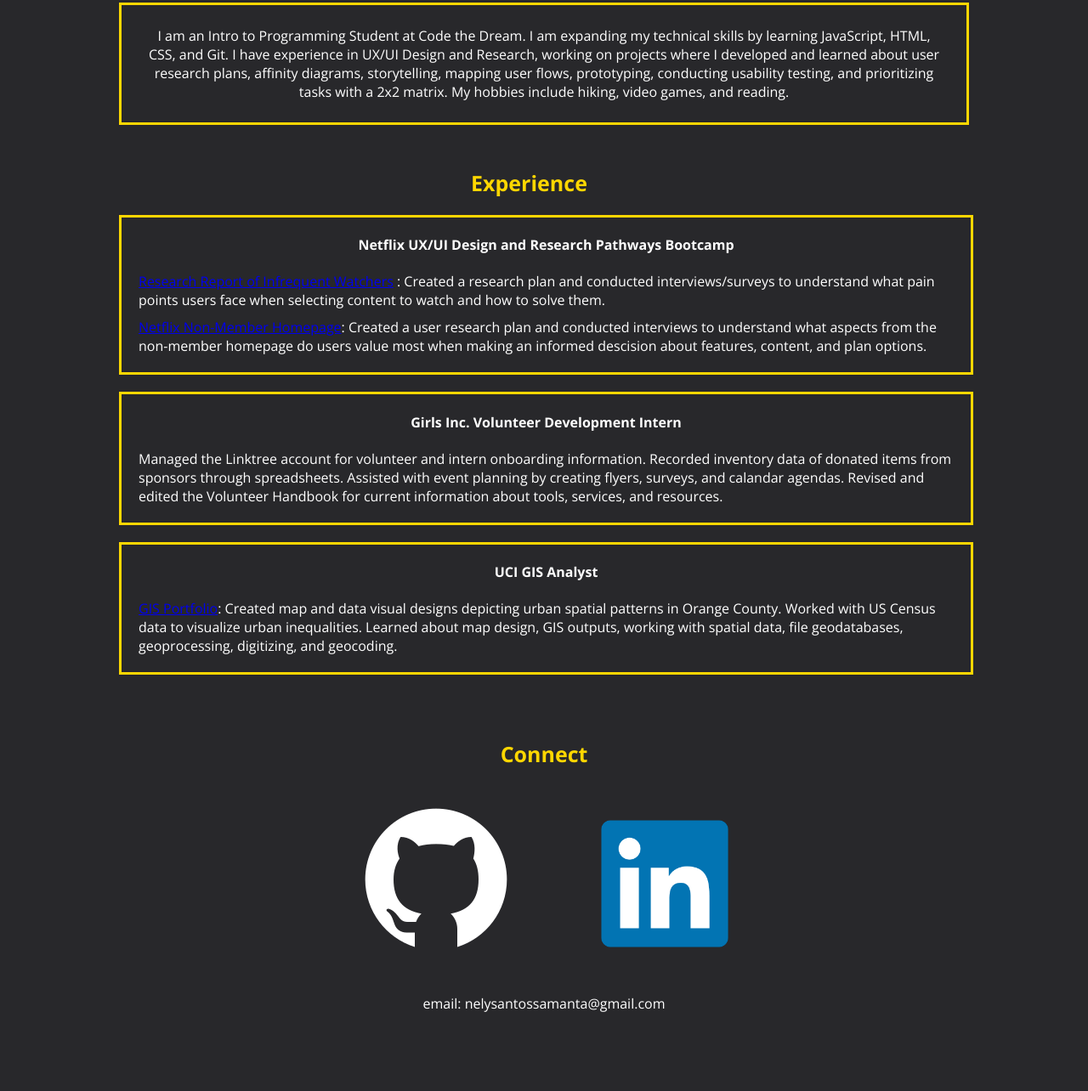
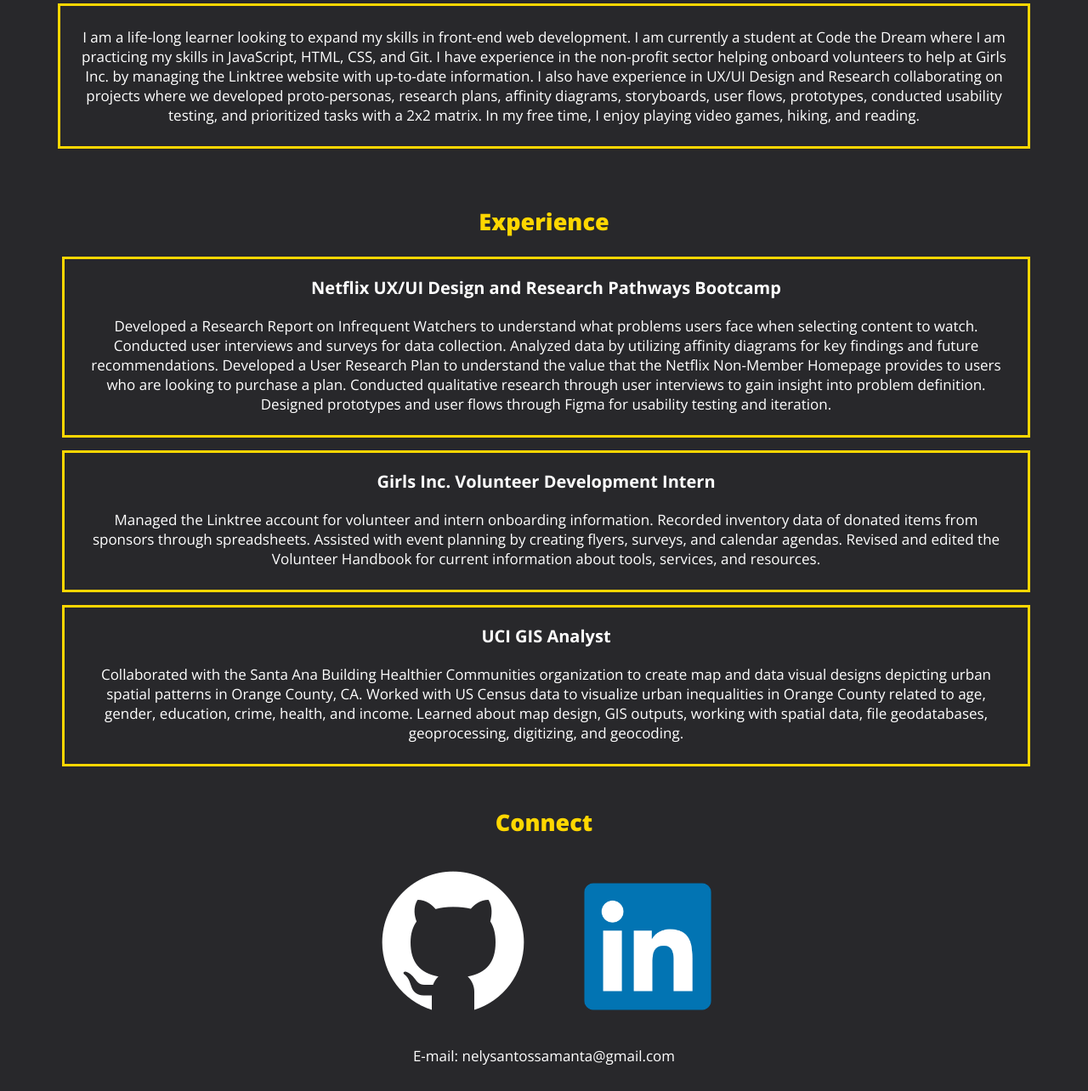
Before and after one commit to nssamanta/io, a plain HTML site: page index.html in a window 1280 px wide. Shown: the part 204-1488 px from the top of the page at 85% size. Before the commit the page ends 1467 px from the top, so only its background shows below. Drawn offline with nearby package versions, Linux system fonts and the light colour scheme.

Commit message:
revised styling added

```diff
--- a/css/index.css
+++ b/css/index.css
@@ -1,94 +1,60 @@
 body {
-    //border: 3px solid blue;
     background-color: rgb(40, 40, 43);
     color: white;
-    margin: 40px;
     font-family: "Open Sans", sans-serif;
     font-optical-sizing: auto;
     font-style: normal;
     font-variation-settings: "wdth" 100;
+    text-align: center;
+    font-size: 17px;
 }
 
-h1, h2, h4 {
-    text-align: center;
-
+section {
+    padding: 5px;
+    margin: 0 20px 0 ;
 }
 
 h1, h2 {
     color: gold;
-    font-weight: bolder;
 }
+
 h1 {
     font-size: 40px;
-    text-decoration-line: underline;
+    text-transform: uppercase;
+    font-weight: 900;
 }
 
 h2 {
-    font-size: 25px;
+    font-size: 27px;
+    font-weight: 800;
 }
 
-h4 {
-    font-weight: bold;
+h3 {
+    font-size: 20px;
 }
 
-#about {
-    margin: 0px 40px;
-    padding: 10px;
+#about p {
+     border: 3px solid gold;
+     padding: 25px;
+     margin: 35px;
 }
 
-#about p{
-    text-align: center;
+#experience ul {
+    list-style-type: none;
+    padding: auto;
+    margin: 0;
+}
+#experience ul li {
     border: 3px solid gold;
-    padding: 25px;
-    margin: 0 50px;
-}
-
-#experience {
-    //border: 3px solid yellow;
-    margin: 0px 75px 0px 40px;
-    padding: 20px;
-}
-
-#experience ul li {
-    //border: 3px solid yellow;
-    display: block;
-    padding: 0px;
-    margin: 10px 0;
-    text-align: left;
-
-}
-
-#experience div {
-    border: 3px solid gold;
-    padding: 0px 20px 10px;
-    margin: 20px 0px;
-}
-
-#connect {
-    //border: 3px solid orange;
-    text-align: center;
-    margin: 0px 40px;
-    padding: 15px;
+    padding: 0 25px 25px;
+    margin: 0 35px 15px 0;
 }
 
 #connect ul li {
-    //border: 3px solid yellow;
+    list-style-type: none;
     display: inline-block;
-    padding: 10px;
-    margin: 0px 10px;
 }
 
 #linkedin {
     margin: 20px 50px;
 }
-
-
-#connect img {
-    display: inline-block;
-    max-width: 100%;
-    height: auto;
-}
-
-p {
-    margin-top: 20px;
-}
--- a/index.html
+++ b/index.html
@@ -1,52 +1,91 @@
 <!DOCTYPE html>
+<html lang="en-US">
   <head>
-        <title>Nely Santos - Main Page</title>
-        <meta charset="UTF-8">
-        <meta name="description" content="Nely Santos's Portfolio ">
-        <meta name="author" content="Nely Santos">
-        <meta name="viewport" content="width=device-width, initial-scale=1.0">
-        <link rel="preconnect" href="https://fonts.googleapis.com">
-        <link rel="preconnect" href="https://fonts.gstatic.com" crossorigin>
-        <link href="https://fonts.googleapis.com/css2?family=Open+Sans:ital,wght@0,300..800;1,300..800&display=swap" rel="stylesheet">
-        <link rel="stylesheet" href="css/index.css">
+    <meta charset="UTF-8" />
+    <title>Nely Portfolio</title>
+    <meta name="description" content="Nely Santos's Portfolio" />
+    <meta name="author" content="Nely Santos" />
+    <meta name="viewport" content="width=device-width, initial-scale=1.0" />
+    <link rel="preconnect" href="https://fonts.googleapis.com" />
+    <link rel="preconnect" href="https://fonts.gstatic.com" crossorigin />
+    <link
+      href="https://fonts.googleapis.com/css2?family=Open+Sans:ital,wght@0,300..800;1,300..800&display=swap"
+      rel="stylesheet"
+    />
+    <link rel="stylesheet" href="css/index.css" />
   </head>
   <body>
     <h1>Nely Santos</h1>
     <section id="about">
       <h2>About</h2>
-            <p> I am an Intro to Programming Student at Code the Dream. I am expanding my technical skills by learning JavaScript, HTML, CSS, and Git. I have experience in UX/UI Design and Research, working on projects where I developed and learned about user research plans, affinity diagrams, storytelling, mapping user flows, prototyping, conducting usability testing, and prioritizing tasks with a 2x2 matrix. My hobbies include hiking, video games, and reading.</p>
+      <p>
+        I am a life-long learner looking to expand my skills in front-end
+        web development. I am currently a student at Code the Dream where I
+        am practicing my skills in JavaScript, HTML, CSS, and Git. I have
+        experience in the non-profit sector helping onboard volunteers to help
+        at Girls Inc. by managing the Linktree website with up-to-date
+        information. I also have experience in UX/UI Design and Research
+        collaborating on projects where we developed proto-personas, research
+        plans, affinity diagrams, storyboards, user flows, prototypes, conducted
+        usability testing, and prioritized tasks with a 2x2 matrix. In my free
+        time, I enjoy playing video games, hiking, and reading.
+      </p>
     </section>
     <section id="experience">
       <h2>Experience</h2>
       <ul>
-                <div><h4>Netflix UX/UI Design and Research Pathways Bootcamp</h4>
         <li>
-                    <a href="https://docs.google.com/presentation/d/1vHMRD3kxLn1bZMCjBpLYJcvWjznlcfxwtABmqiIei6w/edit?usp=sharing" target="_blank">Research Report of Infrequent Watchers</a> : Created a research plan and conducted interviews/surveys to understand what pain points users face when selecting content to watch and how to solve them.
+          <h3>Netflix UX/UI Design and Research Pathways Bootcamp</h3>
+          Developed a Research Report on Infrequent Watchers to understand what
+          problems users face when selecting content to watch. Conducted user
+          interviews and surveys for data collection. Analyzed data by utilizing
+          affinity diagrams for key findings and future recommendations.
+          Developed a User Research Plan to understand the value that the
+          Netflix Non-Member Homepage provides to users who are looking to
+          purchase a plan. Conducted qualitative research through user
+          interviews to gain insight into problem definition. Designed
+          prototypes and user flows through Figma for usability testing and
+          iteration.
         </li>
         <li>
-                    <a href="https://docs.google.com/presentation/d/1g13yk-FLYD0MHMgs0V3SniUImOuPM73zVFsSG0nu7hA/edit?usp=sharing" target="_blank">Netflix Non-Member Homepage</a>: Created a user research plan and conducted interviews to understand what aspects from the non-member homepage do users value most when making an informed descision about features, content, and plan options.
-                </li></div>
-                <div><h4>Girls Inc. Volunteer Development Intern</h4>
+          <h3>Girls Inc. Volunteer Development Intern</h3>
+          Managed the Linktree account for volunteer and intern onboarding
+          information. Recorded inventory data of donated items from sponsors
+          through spreadsheets. Assisted with event planning by creating flyers,
+          surveys, and calendar agendas. Revised and edited the Volunteer
+          Handbook for current information about tools, services, and resources.
+        </li>
         <li>
-                    Managed the Linktree account for volunteer and intern onboarding information. Recorded inventory data of donated items from sponsors through spreadsheets. Assisted with event planning by creating flyers, surveys, and calandar agendas. Revised and edited the Volunteer Handbook for current information about tools, services, and resources.
-                </li></div>
-                <div><h4>UCI GIS Analyst</h4>
-                <li><a href="https://sites.google.com/uci.edu/nelysantos/?usp=sharing" target="_blank">GIS Portfolio</a>: Created map and data visual designs depicting urban spatial patterns in Orange County. Worked with US Census data to visualize urban inequalities. Learned about map design, GIS outputs, working with spatial data, file geodatabases, geoprocessing, digitizing, and geocoding.
-                </li></div>
+          <h3>UCI GIS Analyst</h3>
+          Collaborated with the Santa Ana Building Healthier Communities
+          organization to create map and data visual designs depicting urban
+          spatial patterns in Orange County, CA. Worked with US Census data to
+          visualize urban inequalities in Orange County related to age, gender,
+          education, crime, health, and income. Learned about map design, GIS
+          outputs, working with spatial data, file geodatabases, geoprocessing,
+          digitizing, and geocoding.
+        </li>
       </ul>
     </section>
     <section id="connect">
       <h2>Connect</h2>
       <ul>
-                <li><a href="https://github.com/nssamanta" target="_blank">
-                    <img id="github" src="githublogo.png">
-                </a></li>
-                <li><a href="https://www.linkedin.com/in/nssantos25/" target="_blank">
-                    <img id="linkedin" src="linkedinlogo.png" width="150px">
-                </a></li>
+        <li>
+          <a href="https://github.com/nssamanta" target="_blank"
+            ><img id="github" src="githublogo.png" alt="Nely's Github Profile"
+          /></a>
+        </li>
+        <li>
+          <a href="https://www.linkedin.com/in/nssantos25/" target="_blank"
+            ><img
+              id="linkedin"
+              src="linkedinlogo.png"
+              width="150px"
+              alt="Nely's LinkedIn Profile"
+          /></a>
+        </li>
       </ul>
-                <p>email: nelysantossamanta@gmail.com</p>
-
+      <p>E-mail: nelysantossamanta@gmail.com</p>
     </section>
   </body>
 </html>
```
Lines whose indentation alone changed are shown as unchanged.
